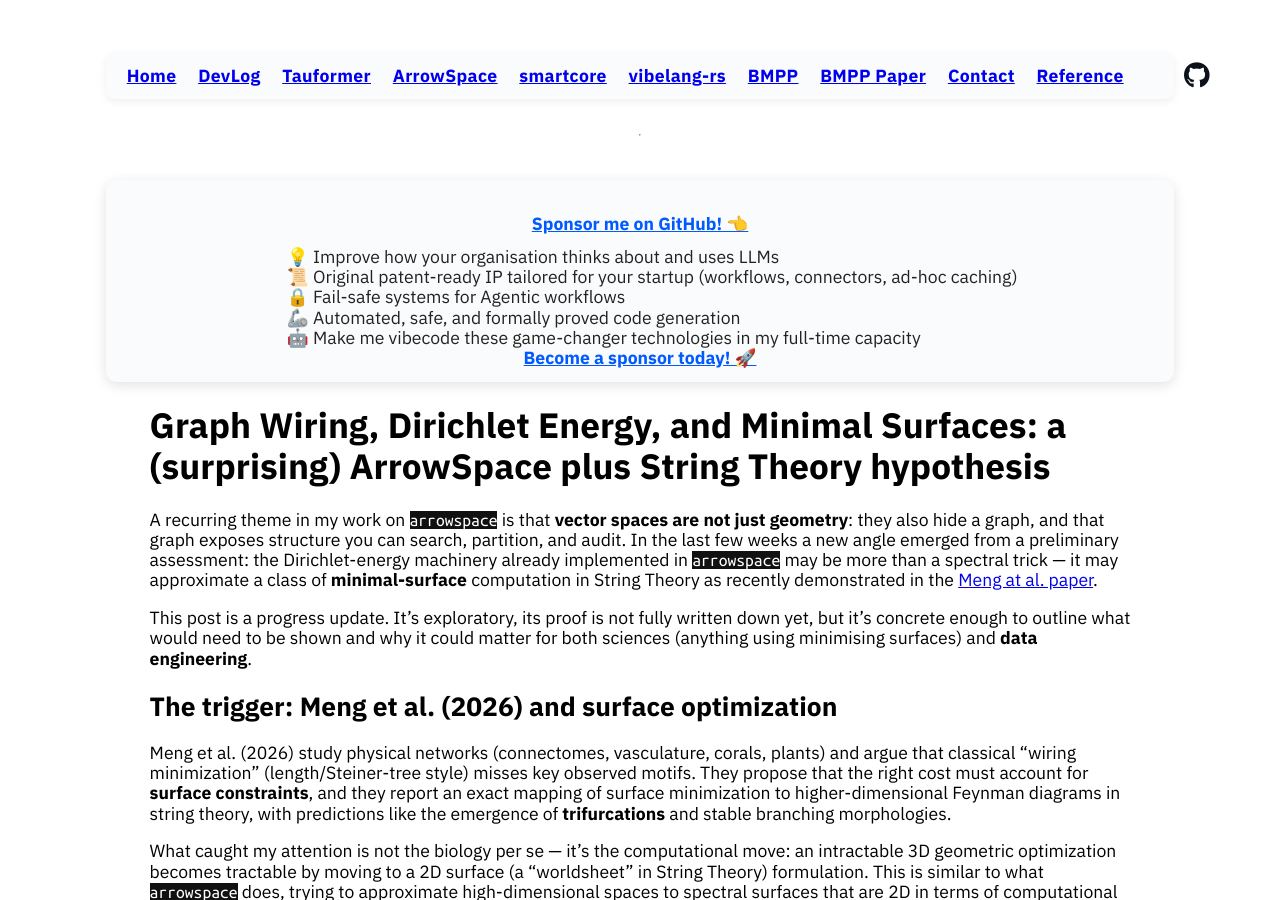
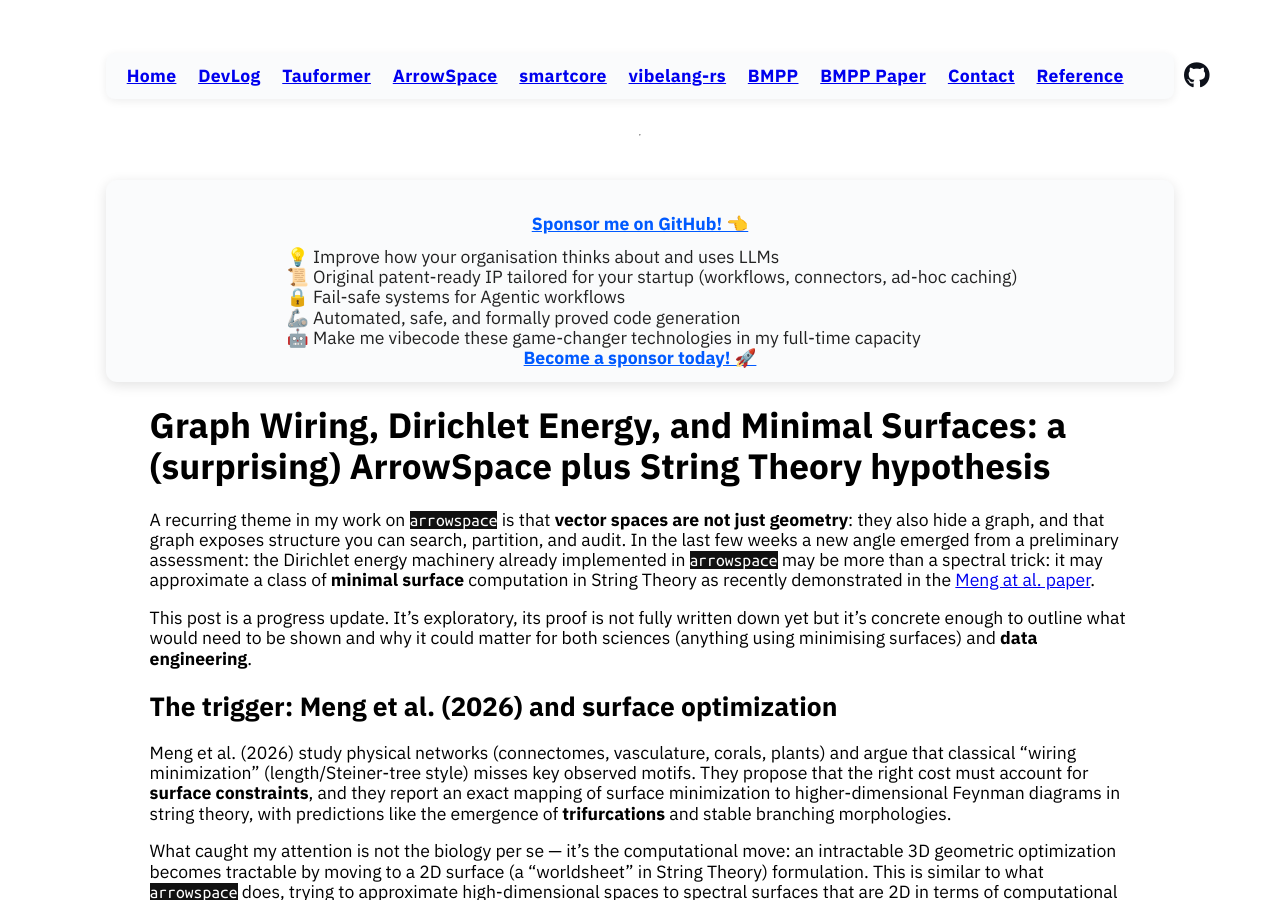
Before and after one commit to Mec-iS/staticwebpage, a Jekyll site: the page built from posts/014_arrowspace_and_string_theory_minimal_surfaces.md, in a window 1280 px wide and 900 px high. Built offline with Jekyll 4.4.1, drawn with Linux system fonts in a browser that asks for light colours; nearby versions of some CDN libraries; formulas are drawn with MathJax 3.

Commit message:
minor changes

```diff
--- a/posts/014_arrowspace_and_string_theory_minimal_surfaces.md
+++ b/posts/014_arrowspace_and_string_theory_minimal_surfaces.md
@@ -8,9 +8,9 @@
 
 # Graph Wiring, Dirichlet Energy, and Minimal Surfaces: a (surprising) ArrowSpace plus String Theory hypothesis
 
-A recurring theme in my work on `arrowspace` is that **vector spaces are not just geometry**: they also hide a graph, and that graph exposes structure you can search, partition, and audit. In the last few weeks a new angle emerged from a preliminary assessment: the Dirichlet-energy machinery already implemented in `arrowspace` may be more than a spectral trick — it may approximate a class of **minimal-surface** computation in String Theory as recently demonstrated in the [Meng at al. paper](https://www.nature.com/articles/s41586-025-09784-4).
+A recurring theme in my work on `arrowspace` is that **vector spaces are not just geometry**: they also hide a graph, and that graph exposes structure you can search, partition, and audit. In the last few weeks a new angle emerged from a preliminary assessment: the Dirichlet energy machinery already implemented in `arrowspace` may be more than a spectral trick: it may approximate a class of **minimal surface** computation in String Theory as recently demonstrated in the [Meng at al. paper](https://www.nature.com/articles/s41586-025-09784-4).
 
-This post is a progress update. It's exploratory, its proof is not fully written down yet, but it's concrete enough to outline what would need to be shown and why it could matter for both sciences (anything using minimising surfaces) and **data engineering**.
+This post is a progress update. It's exploratory, its proof is not fully written down yet but it's concrete enough to outline what would need to be shown and why it could matter for both sciences (anything using minimising surfaces) and **data engineering**.
 
 ## The trigger: Meng et al. (2026) and surface optimization
 
```
Also changed, not shown: blog.md (+1 -0 lines).
